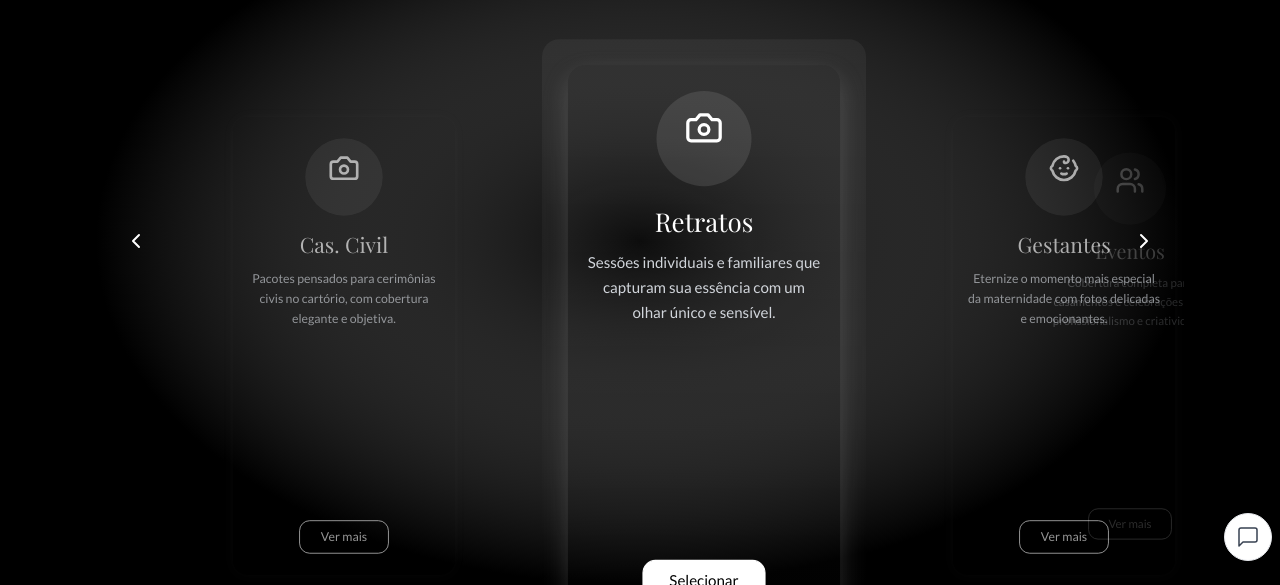
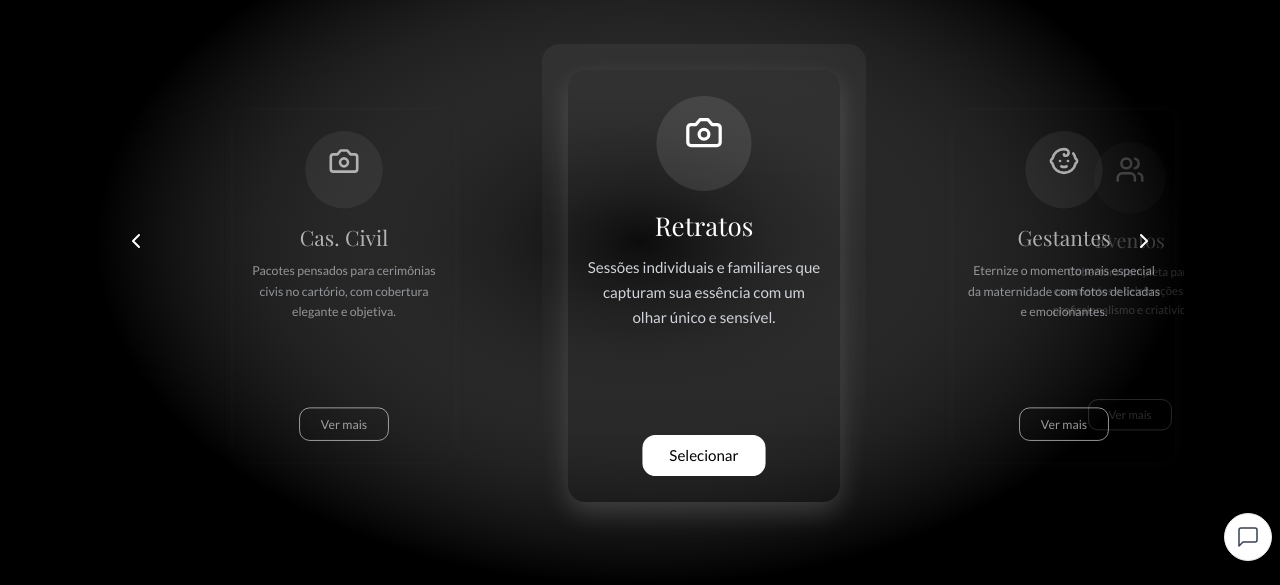
Before and after one commit to javierevents2-beep/web-deployment, a React (Vite) app: page /services in a window 1280 px wide. Shown: the part 215-800 px from the top of the page. Built offline with nearby package versions, Linux system fonts and the light colour scheme; no server answers; the database is empty.

Commit message:
Set card height to 400px
cgen-03d40acbe4aa424681c2cdd53e357253

```diff
--- a/src/pages/ServiceSelectionPage.tsx
+++ b/src/pages/ServiceSelectionPage.tsx
@@ -137,7 +137,7 @@ const ServiceSelectionPage: React.FC = () => {
                     <div style={{ width: cardWidth }} className={`rounded-2xl p-6 mx-2 flex items-center justify-center ${offset === 0 ? 'bg-gradient-to-b from-white/5 to-white/3' : 'bg-transparent'}`}>
                       <div style={{
                         boxShadow: `0 ${Math.round(10 * (1 - Math.abs(offset)))}px ${Math.max(18, shadow)}px rgba(200,200,200,${0.06 + (0.15 * (1 - Math.abs(offset)))})`,
-                        minHeight: 520
+                        height: 400
                       }} className="max-h-[90vh] rounded-2xl flex flex-col items-center text-center px-4 py-6">
                         <div className="p-4 rounded-full mb-4 bg-white/10" style={{ width: 88, height: 88 }}>
                           <Icon size={36} className="mx-auto" />
```
